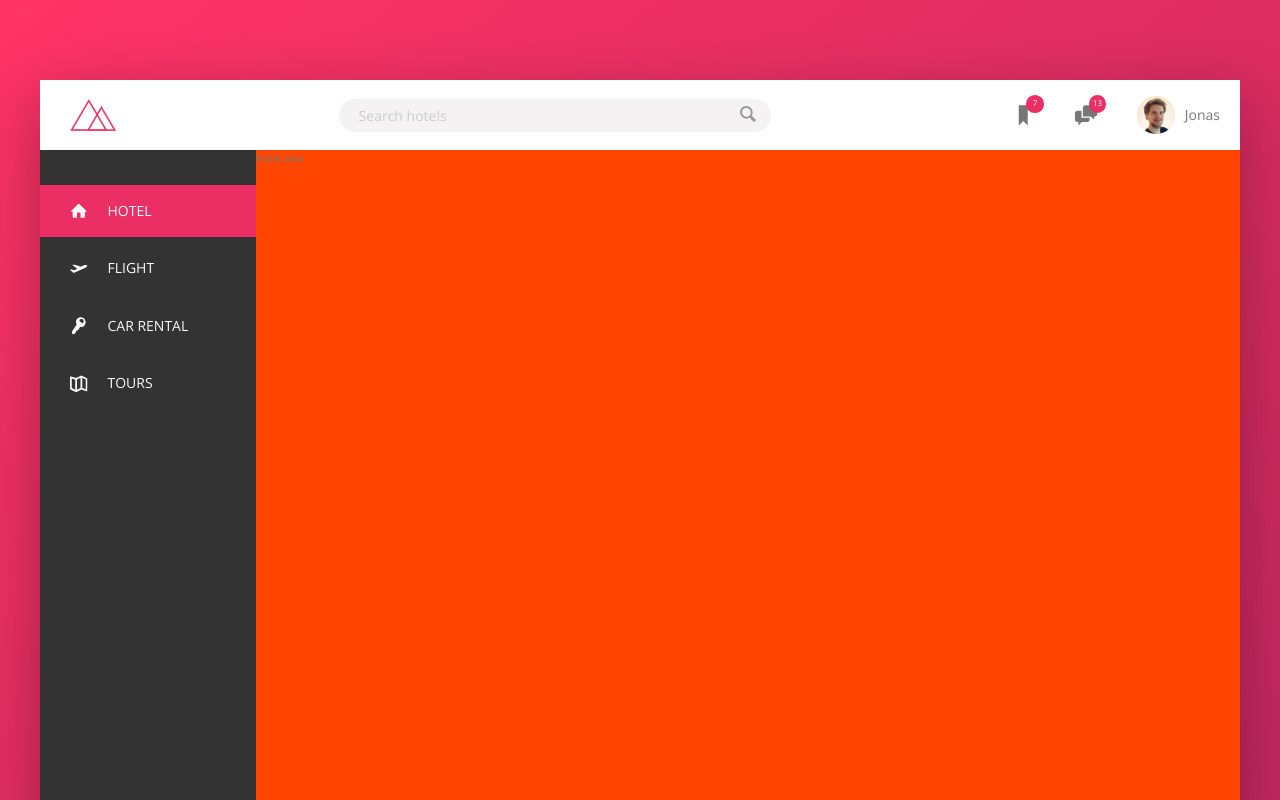
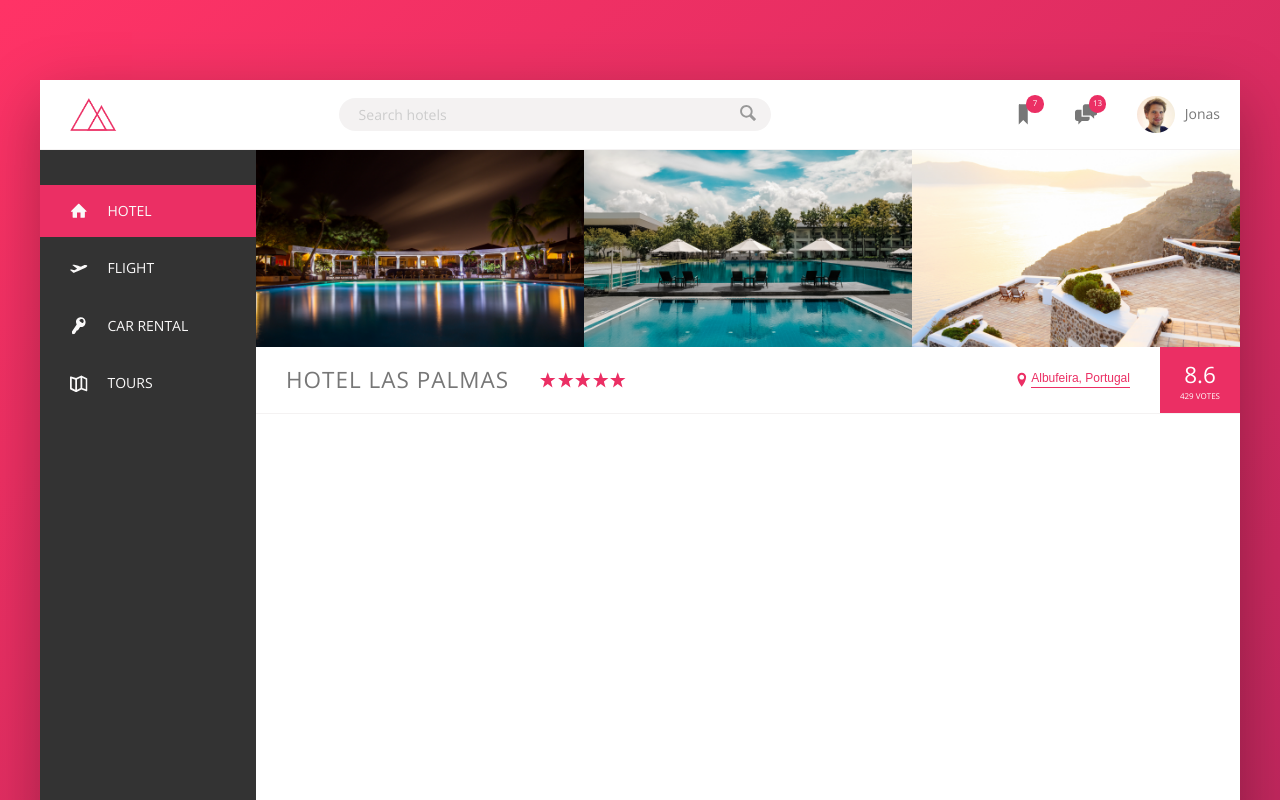
Before and after one commit to watit-thammarat/trillo, a Vue app: page / in a window 1280 px wide. Shown: the top 800 px of the page. Built offline with nearby package versions, Linux system fonts and the light colour scheme.

Commit message:
finished overview section

```diff
--- a/src/App.vue
+++ b/src/App.vue
@@ -74,7 +74,52 @@
         </div>
       </nav>
       <main class="hotel-view">
-        Hotel view
+        <div class="gallery">
+          <figure class="gallery__item">
+            <img class="gallery__photo" src="img/hotel-1.jpg" alt="Photo of hotel 1">
+          </figure>
+
+            <figure class="gallery__item">
+              <img class="gallery__photo" src="img/hotel-2.jpg" alt="Photo of hotel 2">
+          </figure>
+
+              <figure class="gallery__item">
+                <img class="gallery__photo" src="img/hotel-3.jpg" alt="Photo of hotel 3">
+          </figure>
+        </div>
+        <div class="overview">
+          <h1 class="overview__heading">
+            Hotel Las Palmas
+          </h1>
+          <div class="overview__stars">
+            <svg class="overview__icon-star">
+              <use xlink:href="img/sprite.svg#icon-star"></use>
+            </svg>
+            <svg class="overview__icon-star">
+              <use xlink:href="img/sprite.svg#icon-star"></use>
+            </svg>
+            <svg class="overview__icon-star">
+              <use xlink:href="img/sprite.svg#icon-star"></use>
+            </svg>
+            <svg class="overview__icon-star">
+              <use xlink:href="img/sprite.svg#icon-star"></use>
+            </svg>
+            <svg class="overview__icon-star">
+              <use xlink:href="img/sprite.svg#icon-star"></use>
+            </svg>
+          </div>
+          <div class="overview__location">
+            <svg class="overview__icon-location">
+              <use xlink:href="img/sprite.svg#icon-location-pin"></use>
+            </svg>
+            <button class="btn-inline">Albufeira, Portugal</button>
+          </div>
+          <div class="overview__rating">
+            <div class="overview__rating-average">8.6</div>
+            <div class="overview__rating-count">429 votes</div>
+
+          </div>
+        </div>
       </main>
     </div>
   </div>
--- a/src/sass/_components.scss
+++ b/src/sass/_components.scss
@@ -175,3 +175,115 @@
   text-align: center;
   padding: 1.5rem;
 }
+
+.gallery {
+  display: flex;
+
+  &__item {
+    flex: 1;
+  }
+
+  &__photo {
+    display: block;
+    width: 100%;
+  }
+}
+
+.overview {
+  display: flex;
+  align-items: center;
+  border-bottom: 1px solid var(--color-grey-light-2);
+  // padding: 0.8rem;
+
+  &__heading {
+    font-size: 2.25rem;
+    font-weight: 300;
+    text-transform: uppercase;
+    letter-spacing: 1px;
+    padding: 1.5rem 3rem;
+  }
+
+  &__stars {
+    margin-right: auto;
+    display: flex;
+  }
+
+  &__icon-star,
+  &__icon-location {
+    width: 1.75rem;
+    height: 1.75rem;
+    fill: var(--color-primary);
+    line-height: 0;
+  }
+
+  &__location {
+    font-size: 1.2rem;
+    display: flex;
+    align-items: center;
+  }
+
+  &__icon-location {
+    margin-right: 0.05rem;
+  }
+
+  &__rating {
+    background-color: var(--color-primary);
+    margin-left: 3rem;
+    align-self: stretch;
+    display: flex;
+    flex-direction: column;
+    align-items: center;
+    justify-content: center;
+    color: #fff;
+    padding: 0 2rem;
+  }
+
+  &__rating-average {
+    font-size: 2.25rem;
+    font-weight: 300;
+    margin-bottom: -3px;
+  }
+
+  &__rating-count {
+    font-size: 0.8rem;
+    text-transform: uppercase;
+  }
+}
+
+.btn-inline {
+  border: none;
+  color: var(--color-primary);
+  font-size: inherit;
+  border-bottom: 1px solid currentColor;
+  padding-bottom: 2px;
+  display: inline-block;
+  transition: all 0.2s;
+  background-color: transparent;
+  cursor: pointer;
+
+  &:hover {
+    color: var(--color-grey-dark-1);
+    animation: pulsate 1s infinite;
+  }
+
+  &:focus {
+    outline: none;
+  }
+}
+
+@keyframes pulsate {
+  0% {
+    transform: scale(1);
+    box-shadow: none;
+  }
+
+  50% {
+    transform: scale(1.05);
+    box-shadow: 0 1rem 4rem rgba(0, 0, 0, 0.25);
+  }
+
+  100% {
+    transform: scale(1);
+    box-shadow: none;
+  }
+}
--- a/src/sass/_layout.scss
+++ b/src/sass/_layout.scss
@@ -10,7 +10,7 @@
   font-size: 1.4rem;
   height: 7rem;
   background-color: #fff;
-  border-bottom: var(--color-grey-light-2);
+  border-bottom: 1px solid var(--color-grey-light-2);
   display: flex;
   justify-content: space-between;
   align-items: center;
@@ -32,6 +32,5 @@
   background-color: #fff;
   flex: 1;
 
-  background-color: orangered;
   height: 80rem;
 }
```
